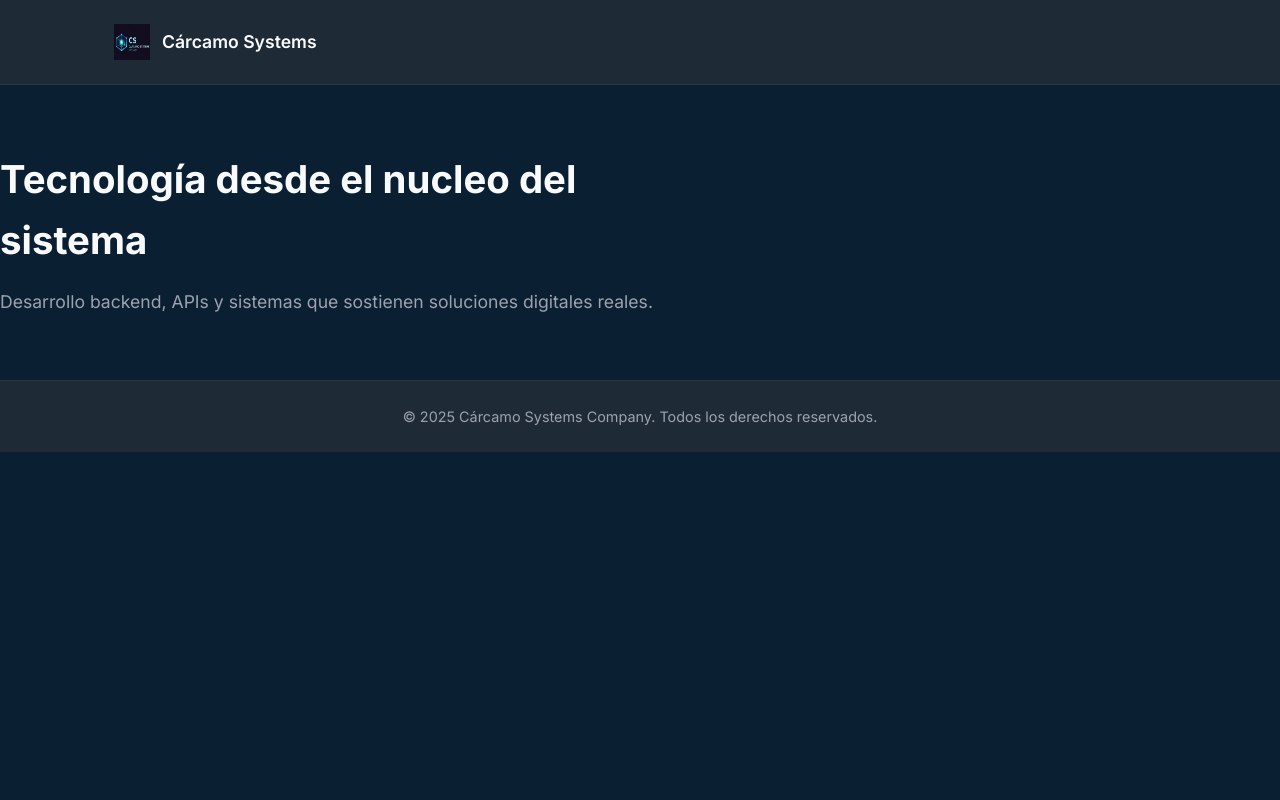
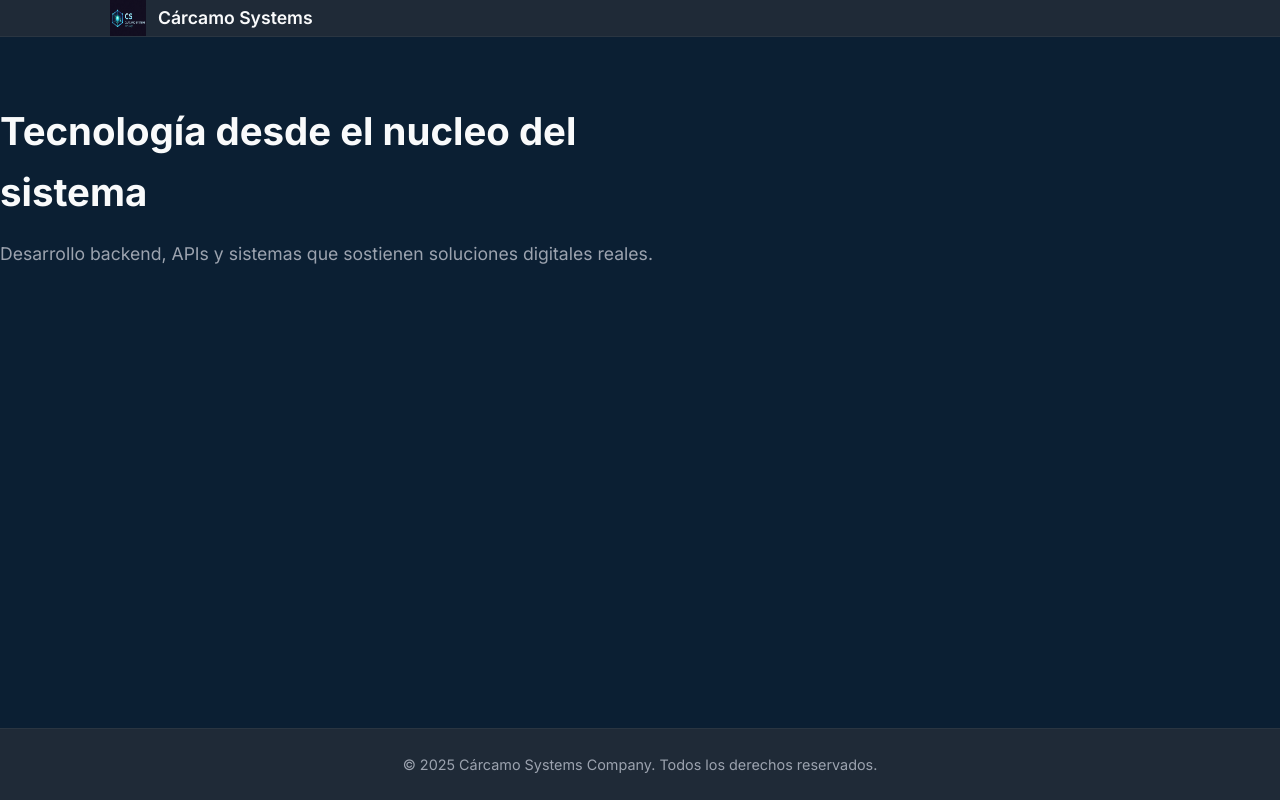
Before and after one commit to cdcarcamo/portafolio, a FastAPI app: page / in a window 1280 px wide. Run offline with FastAPI, Linux system fonts and the light colour scheme.

Commit message:
Agregando estilos en css para que el main ocupe todo el espacio de la pantalla y el footer qeude bien ubicado en la parte inferior

```diff
--- a/app/static/css/styles.css
+++ b/app/static/css/styles.css
@@ -23,11 +23,20 @@
 /* =========================
     BASE GLOBAL
    ========================= */
+
+html, body {
+    height: 100%; /*obliga al documento a usar todo el alto*/
+}
+
 body {
     font-family: var(--font-main);
     background-color: var(--color-primary);
     color: var(--color-light);
     line-height: 1.6;
+
+    /*Configuración para el Sticky Footer*/
+    display: flex;
+    flex-direction: column;
 }
 
 /* =========================
@@ -36,7 +45,8 @@ body {
 .container {
     max-width: 1100px;
     margin: 0 auto;
-    padding: 1.5rem;
+    padding: 0 20px;
+    box-sizing: border-box;
 }
 
 /* =========================
@@ -68,6 +78,7 @@ body {
    ========================= */
 .site-main {
     padding: 4rem 0;
+    flex: 1; /*Esto empuja el footer hacia abajo*/
 }
 
 /* =========================
@@ -94,6 +105,7 @@ body {
 .site-footer {
     background-color: var(--color-secondary);
     border-top: 1px solid rgba(255, 255, 255, 0.05);
+    padding: 1.5rem 0;
 }
 
 .site-footer p {
```
